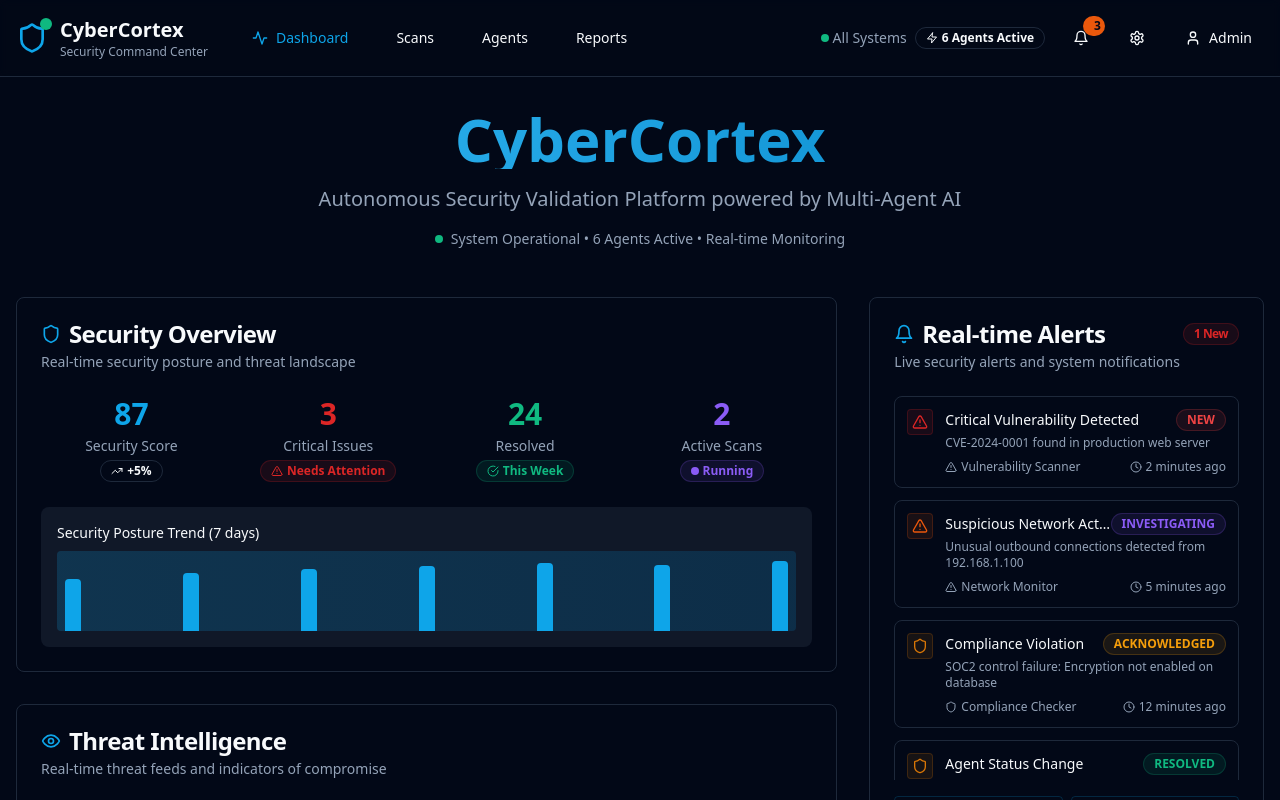
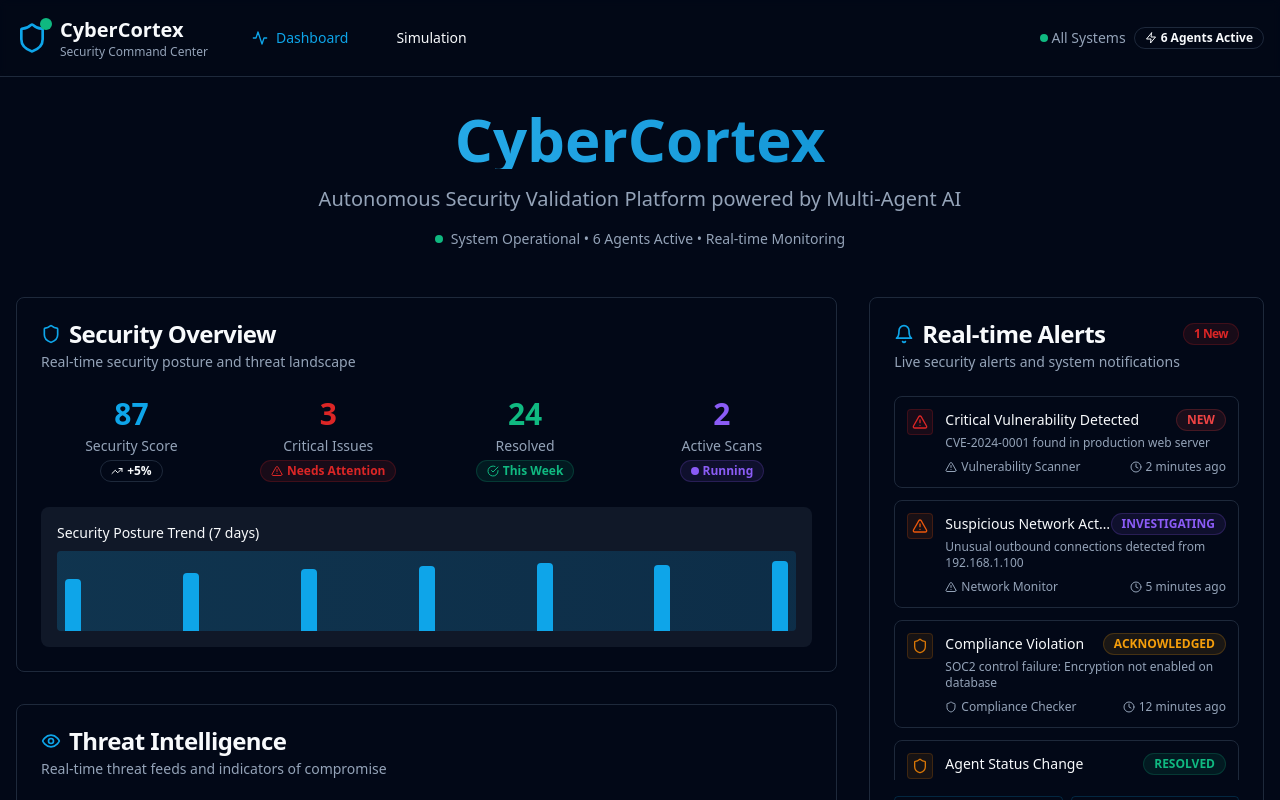
Before and after one commit to Aditya-Guntur/CyberCortex, a Next.js app: page / in a window 1280 px wide. Shown: the top 800 px of the page. Built offline with nearby package versions, Linux system fonts and the light colour scheme.

Commit message:
Refactor Dashboard and Simulation components to improve tab management and UI navigation. Added state management for active tabs in Dashboard and enhanced header navigation in Simulation with routing capabilities. Updated DashboardHeader to accept tab state as a prop for better integration.

```diff
--- a/src/app/dashboard/page.tsx
+++ b/src/app/dashboard/page.tsx
@@ -8,14 +8,16 @@ import { AssessmentManager } from '@/components/dashboard/assessment-manager'
 import { VulnerabilityTracker } from '@/components/dashboard/vulnerability-tracker'
 import { ComplianceMonitor } from '@/components/dashboard/compliance-monitor'
 import { LoadingSpinner } from '@/components/ui/loading-spinner'
+import React, { useState } from 'react'
 
 export default function DashboardPage() {
+  const [tab, setTab] = useState('overview')
   return (
     <div className="min-h-screen bg-background">
-      <DashboardHeader />
+      <DashboardHeader setTab={setTab} />
 
       <main className="container mx-auto px-4 py-8">
-        <Tabs defaultValue="overview" className="space-y-6">
+        <Tabs value={tab} onValueChange={setTab} className="space-y-6">
           <TabsList className="grid w-full grid-cols-4">
             <TabsTrigger value="overview">Overview</TabsTrigger>
             <TabsTrigger value="assessments">Assessments</TabsTrigger>
--- a/src/app/simulation/page.tsx
+++ b/src/app/simulation/page.tsx
@@ -8,10 +8,14 @@ import { SimulationController } from '@/components/simulation-dashboard/Simulati
 import { RealTimeMetrics } from '@/components/simulation-dashboard/RealTimeMetrics';
 import { useWebSocketConnection } from '@/hooks/useWebSocket';
 import { useSimulationState, setupSimulationWebSocketHandlers } from '@/hooks/useSimulationState';
+import { Activity, Shield } from 'lucide-react'
+import { Button } from '@/components/ui/button'
+import { useRouter } from 'next/navigation'
 
 export default function SimulationPage() {
   const { connected } = useWebSocketConnection();
   const { refreshState } = useSimulationState();
+  const router = useRouter();
 
   // Setup WebSocket handlers
   useEffect(() => {
@@ -28,19 +32,26 @@ export default function SimulationPage() {
       <header className="border-b bg-card/50 backdrop-blur-sm sticky top-0 z-50">
         <div className="container mx-auto px-4 py-4">
           <div className="flex items-center justify-between">
-            <div className="flex items-center space-x-3">
-              <div className="relative">
-                <div className="w-8 h-8 rounded-full bg-cyber-500 flex items-center justify-center">
-                  <span className="text-white font-bold">CC</span>
+            <div className="flex items-center space-x-8">
+              <div className="flex items-center space-x-3">
+                <div className="relative">
+                  <Shield className="w-8 h-8 text-cyber-500" />
+                  <div className={`absolute -top-1 -right-1 w-3 h-3 rounded-full ${connected ? 'bg-status-online animate-pulse' : 'bg-status-offline'}`} />
                 </div>
-                <div className={`absolute -top-1 -right-1 w-3 h-3 rounded-full ${connected ? 'bg-status-online' : 'bg-status-offline'} ${connected ? 'animate-pulse' : ''}`} />
+                <div>
+                  <h1 className="text-xl font-bold text-foreground">CyberCortex</h1>
+                  <p className="text-xs text-muted-foreground">Continuous Self-Penetration Testing System</p>
+                </div>
               </div>
-              <div>
-                <h1 className="text-xl font-bold text-foreground">CyberCortex</h1>
-                <p className="text-xs text-muted-foreground">Continuous Self-Penetration Testing System</p>
-              </div>
+              {/* Nav Buttons */}
+              <nav className="flex items-center space-x-6 ml-8">
+                <Button variant="ghost" size="sm" className="text-white" onClick={() => router.push('/')}>
+                  <Activity className="w-4 h-4 mr-2" />
+                  Dashboard
+                </Button>
+                <Button variant="ghost" size="sm" className="text-cyber-500 bg-background shadow-sm cursor-default">Simulation</Button>
+              </nav>
             </div>
-
             <div className="flex items-center space-x-2">
               <div className="text-sm text-muted-foreground">
                 {connected ? (
--- a/src/components/dashboard/dashboard-header.tsx
+++ b/src/components/dashboard/dashboard-header.tsx
@@ -1,8 +1,12 @@
+"use client"
+
 import { Bell, Settings, User, Shield, Activity, Zap } from 'lucide-react'
 import { Button } from '@/components/ui/button'
 import { Badge } from '@/components/ui/badge'
+import { useRouter } from 'next/navigation'
 
-export function DashboardHeader() {
+export function DashboardHeader({ setTab }: { setTab?: (tab: string) => void }) {
+  const router = useRouter();
   return (
     <header className="border-b bg-card/50 backdrop-blur-sm sticky top-0 z-50">
       <div className="container mx-auto px-4 py-4">
@@ -21,18 +25,12 @@ export function DashboardHeader() {
             </div>
 
             <nav className="hidden md:flex items-center space-x-6">
-              <Button variant="ghost" size="sm" className="text-cyber-500">
+              <Button variant="ghost" size="sm" className="text-cyber-500" onClick={() => setTab && setTab('overview')}>
                 <Activity className="w-4 h-4 mr-2" />
                 Dashboard
               </Button>
-              <Button variant="ghost" size="sm">
-                Scans
-              </Button>
-              <Button variant="ghost" size="sm">
-                Agents
-              </Button>
-              <Button variant="ghost" size="sm">
-                Reports
+              <Button variant="ghost" size="sm" onClick={() => router.push('/simulation')}>
+                Simulation
               </Button>
             </nav>
           </div>
@@ -52,23 +50,23 @@ export function DashboardHeader() {
             </div>
 
             {/* Notifications */}
-            <Button variant="ghost" size="sm" className="relative">
+            {/* <Button variant="ghost" size="sm" className="relative">
               <Bell className="w-4 h-4" />
               <Badge className="absolute -top-1 -right-1 w-5 h-5 text-xs bg-security-high">
                 3
               </Badge>
-            </Button>
+            </Button> */}
 
             {/* Settings */}
-            <Button variant="ghost" size="sm">
+            {/* <Button variant="ghost" size="sm">
               <Settings className="w-4 h-4" />
-            </Button>
+            </Button> */}
 
             {/* User Menu */}
-            <Button variant="ghost" size="sm" className="flex items-center space-x-2">
+            {/* <Button variant="ghost" size="sm" className="flex items-center space-x-2" onClick={() => router.push('/simulation')}>
               <User className="w-4 h-4" />
               <span className="hidden md:inline text-sm">Admin</span>
-            </Button>
+            </Button> */}
           </div>
         </div>
       </div>
```
